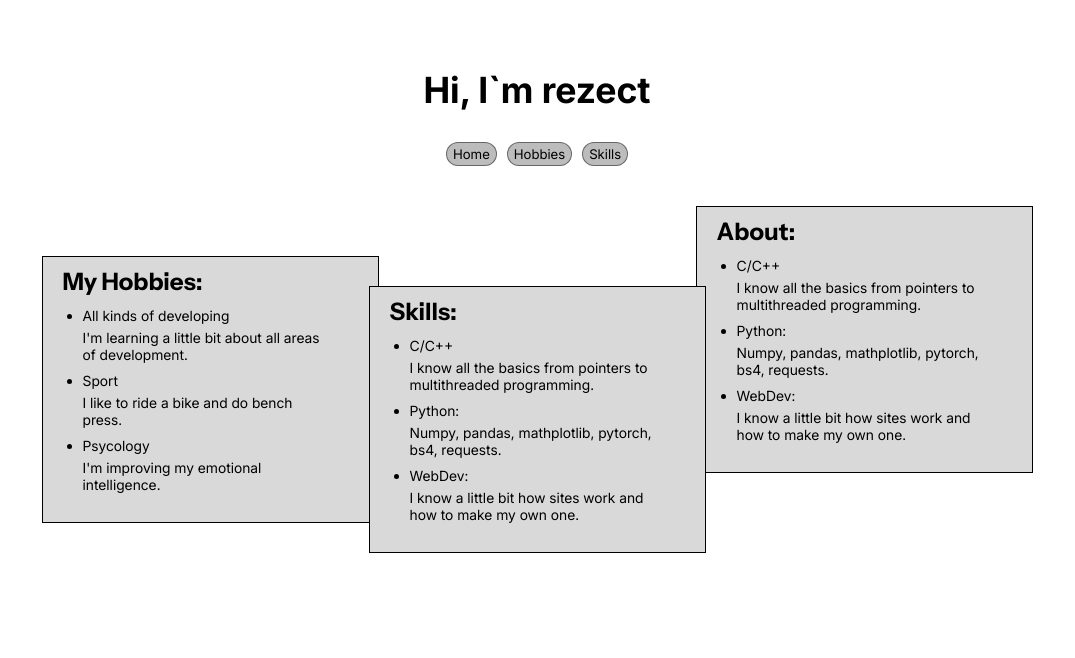
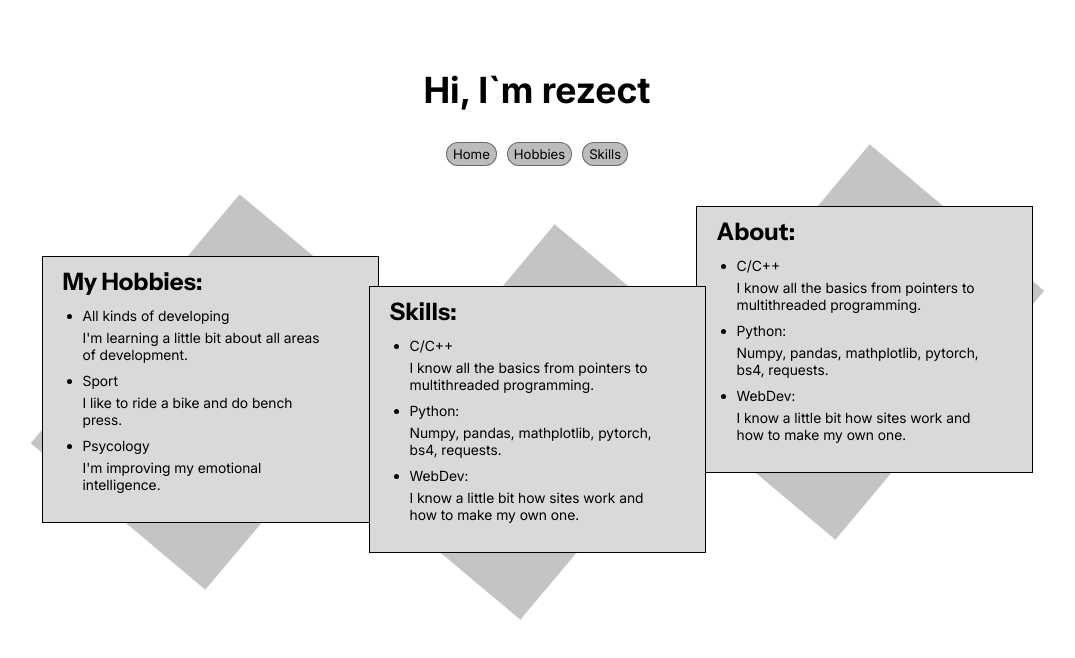
Before and after one commit to rezect/portfolio, a React (Vite) app: page / in a window 1280 px wide. Shown: the top 658 px of the page, without its empty margins (103-1178 px from the left). Built offline with nearby package versions, Linux system fonts and the light colour scheme.

Commit message:
edit App.tsx to use BD

```diff
--- a/src/App.tsx
+++ b/src/App.tsx
@@ -2,15 +2,19 @@ import Header from './components/Header'
 import Skills from './components/Skills'
 import Hobbies from './components/Hobbies'
 import About from './components/About'
+import BackgroundDecoration from './components/BackgroundDecoration'
 
 function App() {
   return (
     <>
       <Header/>
       <div className="main_section">
-        <Hobbies/>
-        <Skills/>
-        <About/>
+        <div className="cards_section">
+          <Hobbies/>
+          <Skills/>
+          <About/>
+        </div>
+        <BackgroundDecoration/>
       </div>
     </>
   )
--- a/src/index.css
+++ b/src/index.css
@@ -13,7 +13,7 @@
   src: url('./fonts/InstrumentSans/InstrumentSans-VariableFont_wdth,wght.ttf')
 }
 
-.main_section {
+.cards_section {
   display: flex;
   flex-direction: row;
   justify-content: center;
```
